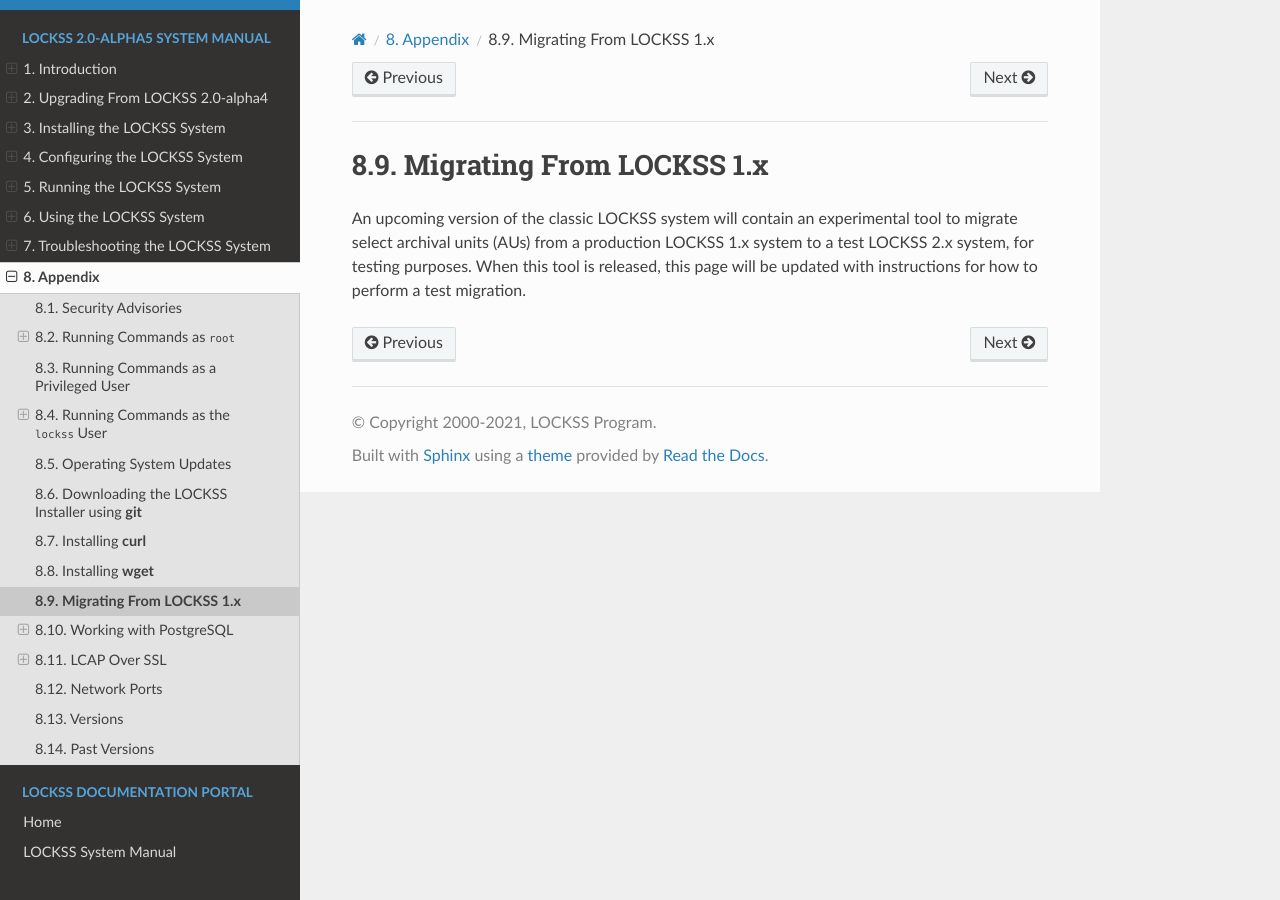
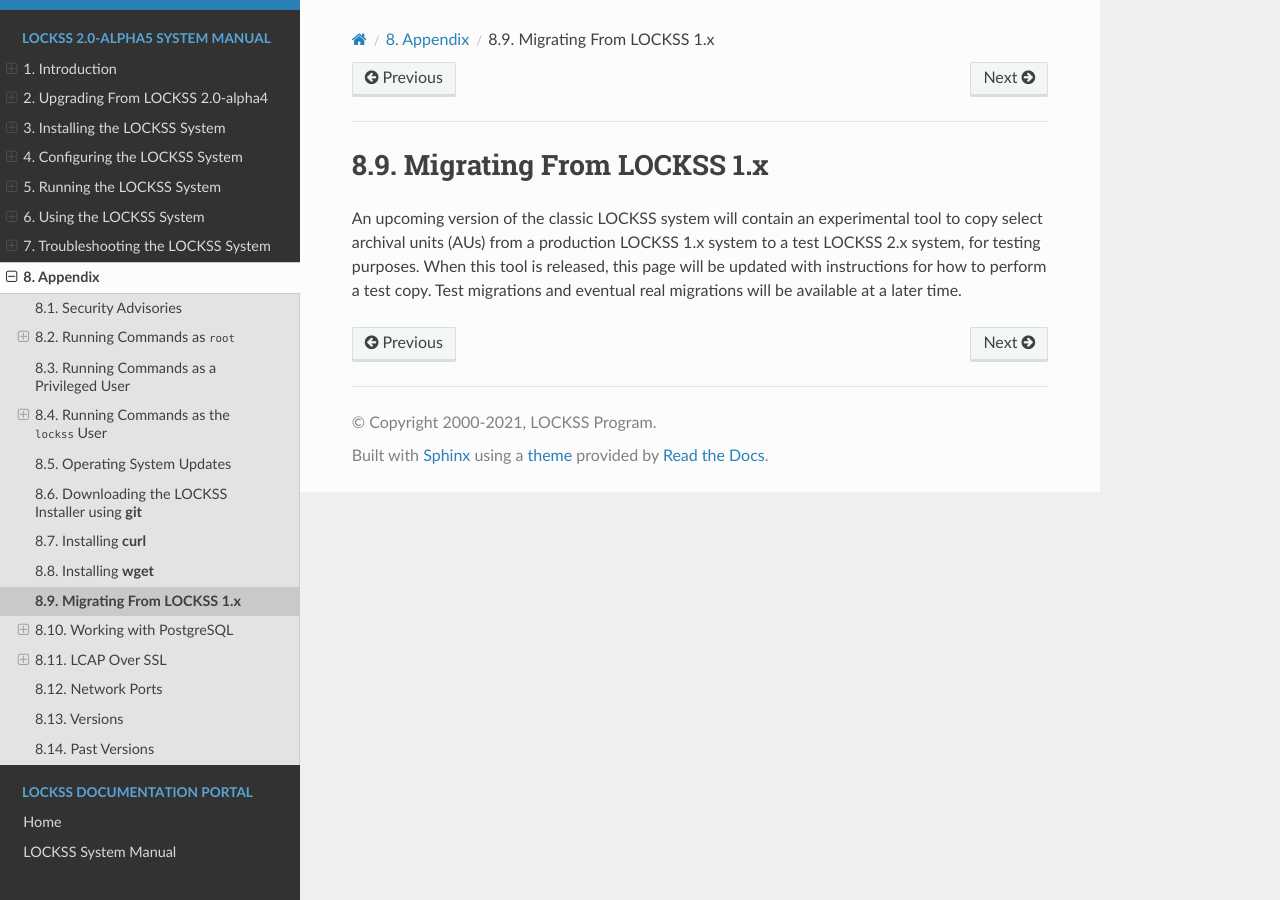
Before and after one commit to lockss/lockss-rtd-manual, a Sphinx documentation site: the page built from docs/appendix/migrating.rst, in a window 1280 px wide. Built offline with Sphinx 7.4.7 and the Read the Docs theme 2.0.0, drawn with Linux system fonts in a browser that asks for light colours.

Commit message:
Clarify scope.

```diff
--- a/docs/appendix/migrating.rst
+++ b/docs/appendix/migrating.rst
@@ -2,4 +2,4 @@
 Migrating From LOCKSS 1.x
 =========================
 
-An upcoming version of the classic LOCKSS system will contain an experimental tool to migrate select archival units (AUs) from a production LOCKSS 1.x system to a test LOCKSS 2.x system, for testing purposes. When this tool is released, this page will be updated with instructions for how to perform a test migration.
+An upcoming version of the classic LOCKSS system will contain an experimental tool to copy select archival units (AUs) from a production LOCKSS 1.x system to a test LOCKSS 2.x system, for testing purposes. When this tool is released, this page will be updated with instructions for how to perform a test copy. Test migrations and eventual real migrations will be available at a later time.
```
